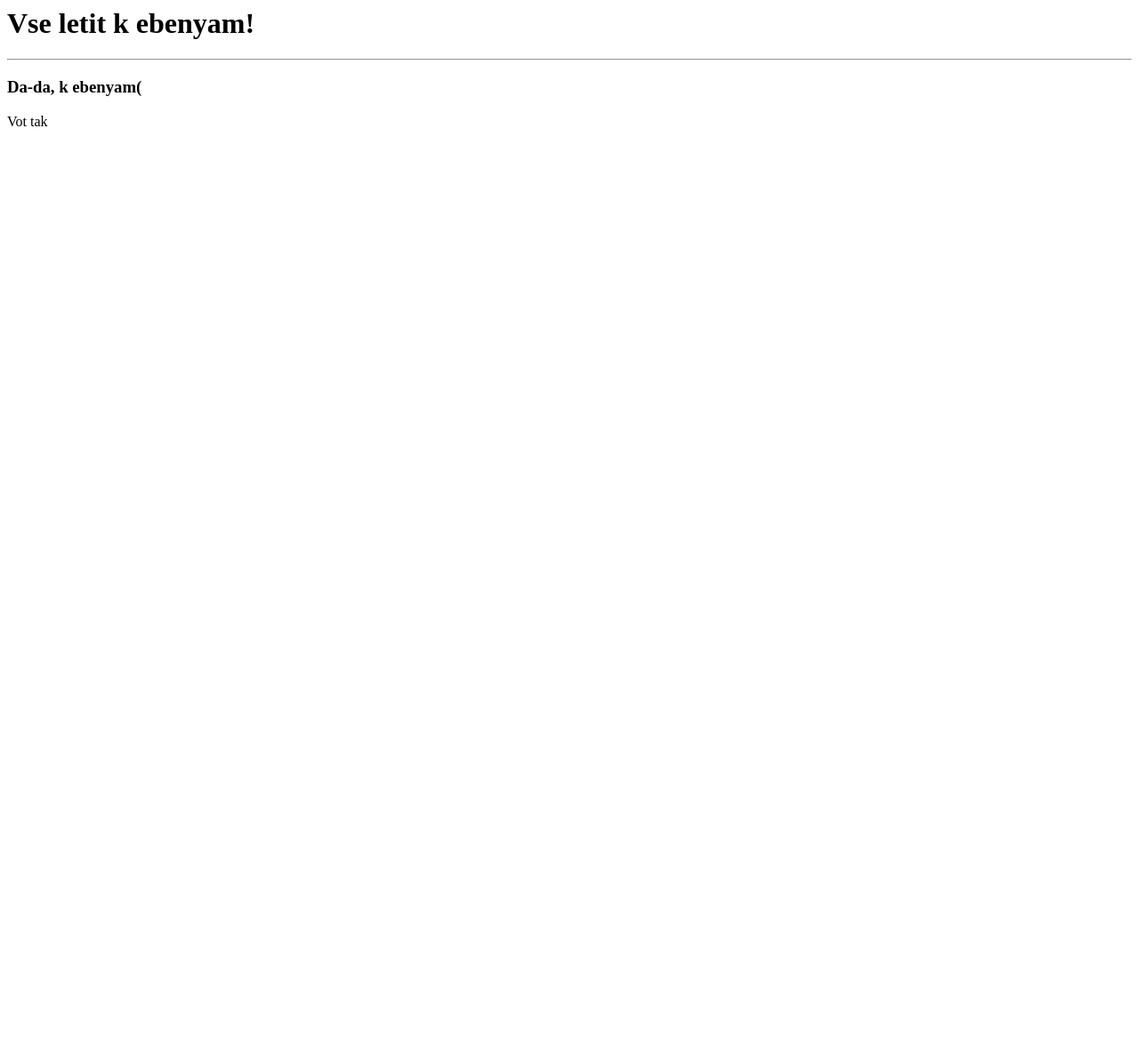
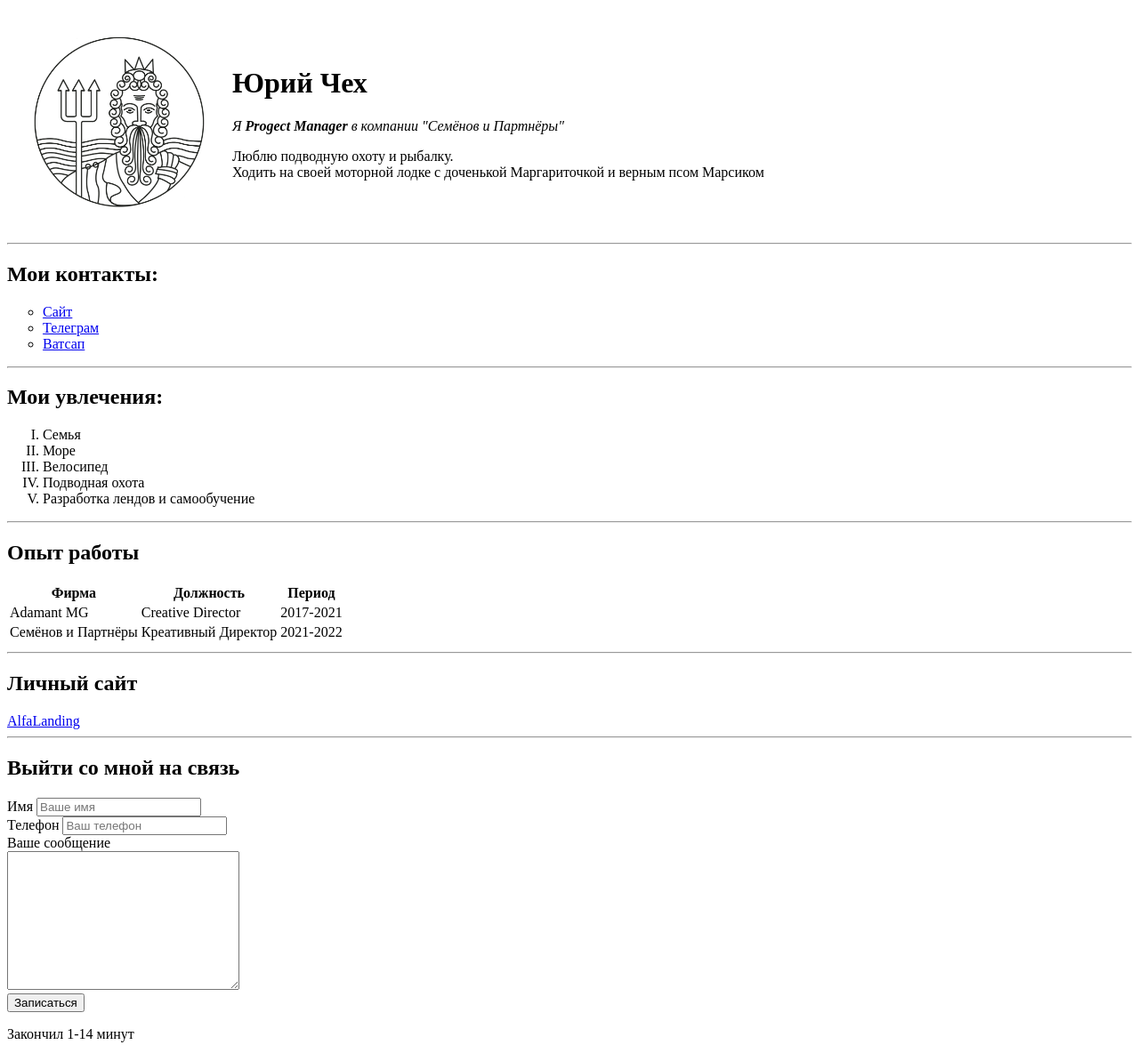
Before and after one commit to WebTehnik/self-study, a plain HTML site: page index.html in a window 1280 px wide. Shown: the whole page at 89% size. Before the commit the page ends 800 px from the top, so only its background shows below. Drawn offline with Linux system fonts and the light colour scheme.

Commit message:
Rename files

```diff
--- a/index.html
+++ b/index.html
@@ -1,11 +1,87 @@
+<!DOCTYPE html>
 <html>
 <head>
-  <title>Voyna eto voyna!</title>
+    <meta charset="UTF-8">
+    <title>Юрий Чех - резюме на вакансию Progect Manager</title>
 </head>
-    <body>
-        <h1>Vse letit k ebenyam!</h1>
-        <hr>
-     <h3>Da-da, k ebenyam(</h3>
-        Vot tak
-    </body>
+<body>
+    <table cellspacing="25">
+        <tr>
+            <td>
+                <img src="Neptune.png" width="200" alt="Фотография Юрасика">
+                <!-- <img src="https://alfalanding.ru/img/top__image.png" width="200"/> -->
+            </td>
+            <td>
+                <h1>Юрий Чех</h1>
+                <p><em>Я <strong>Progect Manager</strong> в компании "Семёнов и Партнёры"</em></p>
+                <p>Люблю подводную охоту и рыбалку. <br>
+                Ходить на своей моторной лодке с доченькой Маргариточкой и верным псом Марсиком</p>
+            </td>
+        </tr>
+    </table>
+    <hr>
+
+    <h2>Мои контакты:</h2>
+    <ul type="circle">
+        <li><a href="https://alfalanding.ru/" target="_blank">Сайт</a></li>
+        <li><a href="https://t.me/AlfaLanding" target="_blank">Телеграм</a></li>
+        <li><a href="https://api.whatsapp.com/send?phone=+380682727999" target="_blank">Ватсап</a></li>
+    </ul>
+
+    <hr>
+    <h2>Мои увлечения:</h2>
+    <ol type="I">
+        <li>Семья</li>
+        <li>Море</li>
+        <li>Велосипед</li>
+        <li>Подводная охота</li>
+        <li>Разработка лендов и самообучение</li>
+    </ol>
+
+    <hr>
+
+    <h2>Опыт работы</h2>
+    <table>
+        <tr>
+            <th>Фирма</th>
+            <th>Должность</th>
+            <th>Период</th>
+        </tr>
+        <tr>
+            <td>Adamant MG</td>
+            <td>Creative Director</td>
+            <td>2017-2021</td>
+        </tr>
+        <tr>
+            <td>Семёнов и Партнёры</td>
+            <td>Креативный Директор</td>
+            <td>2021-2022</td>
+        </tr>
+        <tr></tr>
+    </table>
+
+    <hr>
+
+    <h2>Личный сайт</h2>
+    <a href="agency.html" target="_blank">AlfaLanding</a>
+
+    <hr>
+
+    <h2>Выйти со мной на связь</h2>
+    <form action="">
+        <label for="name">Имя</label>
+        <input type="text" id="name" placeholder="Ваше имя">
+        <br>
+        <label for="phone">Телефон</label>
+        <input type="text" id="phone" placeholder="Ваш телефон">
+        <br>
+        <label for="text">Ваше сообщение</label>
+        <br>
+        <textarea name="" id="text" cols="30" rows="10"></textarea>
+        <br>
+        <input type="submit" value="Записаться">
+        <!-- <input type="range" min: 0 max: 100 > -->
+    </form>
+    <p>Закончил 1-14 минут</p>
+</body>
 </html>
```
Also changed, not shown: index01.html (added, +11 -0 lines).
